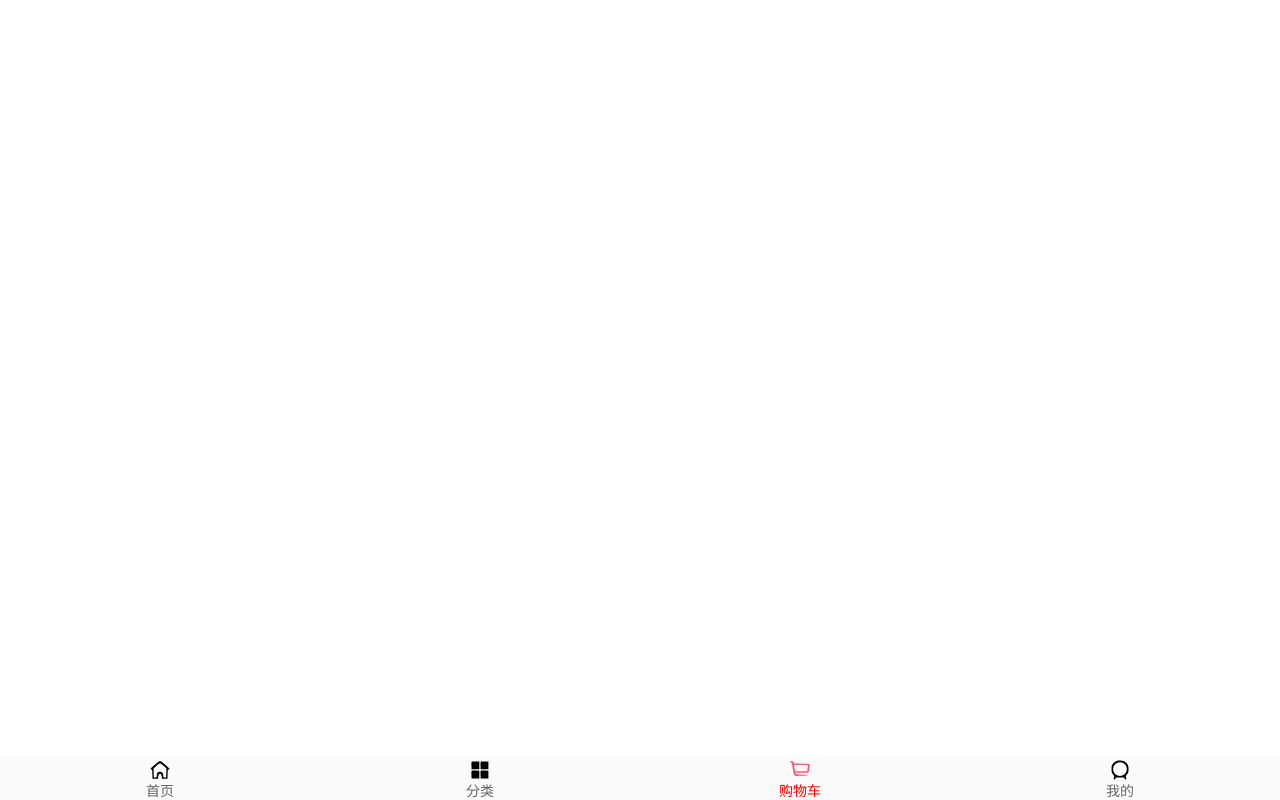
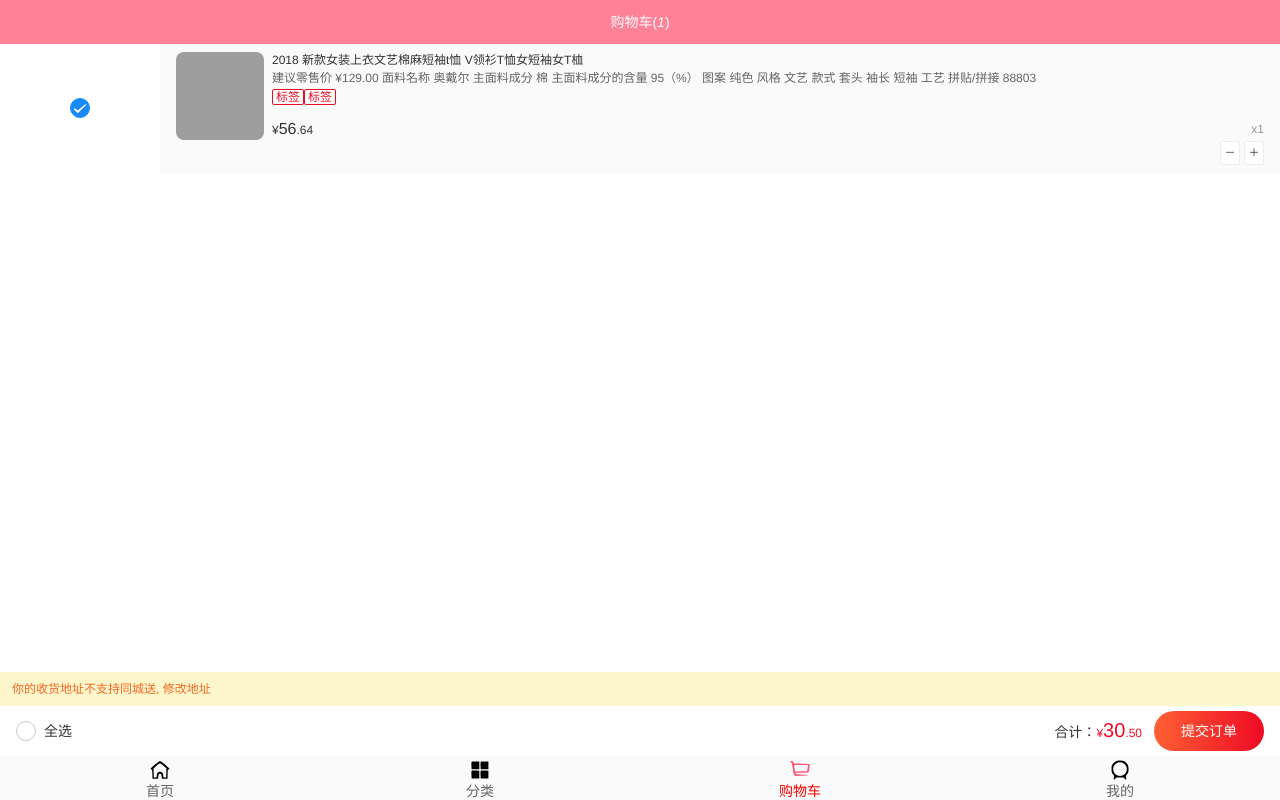
Before and after one commit to pwlongy/shopmall, a Vue app: page /#/shopcart in a window 1280 px wide. Built offline with nearby package versions, Linux system fonts and the light colour scheme; grey boxes are pictures that could not be loaded.

Commit message:
购物车基本样式已完成

```diff
--- a/src/components/common/scroll/Scroll.vue
+++ b/src/components/common/scroll/Scroll.vue
@@ -56,4 +56,7 @@
 </script>
 
 <style lang="scss" scoped>
+  .content{
+    min-height: 100%;
+  }
 </style>
--- a/src/store/modules/cart.js
+++ b/src/store/modules/cart.js
@@ -1,7 +1,17 @@
 const cart = {
   namespaced: true,
   state: {
-    CartList: []
+    CartList: [
+      {
+        image:"//s11.mogucdn.com/p2/170301/106341701_4kfgdd3001475k8h1l365al2k5ed6_640x960.jpg",
+        title:"2018 新款女装上衣文艺棉麻短袖t恤 V领衫T恤女短袖女T桖",
+        desc:"建议零售价\t¥129.00\t\n面料名称\t奥戴尔\t主面料成分\t棉\t主面料成分的含量\t95（%）\n图案\t纯色\t风格\t文艺\n款式\t套头\t袖长\t短袖\t工艺\t拼贴/拼接 88803",
+        price:"56.64",
+        iid:"1jw0sr2",
+        count:1,
+        itemChecked:true,
+      }
+    ]
   },
   getters: {
 
@@ -17,19 +27,24 @@ const cart = {
     }
   },
   actions: {
+    // 添加商品到 vuex
     addCart(content, playload){
       console.log(content.state.CartList)
       let oldProduct = content.state.CartList.find(item => {
         return item.iid == playload.iid
       })
-      console.log(oldProduct)
       if(oldProduct){
         content.commit("addCount",oldProduct)
       }else{
         playload.count = 1
+        playload.itemChecked = true
         content.commit("addToCart",playload)
       }
-    }
+    },
+
+    // changeChecked(content) {
+
+    // }
   }
 }
 export default cart
--- a/src/views/shopcart/shopcart.vue
+++ b/src/views/shopcart/shopcart.vue
@@ -1,13 +1,56 @@
 <template>
-  <div></div>
+  <div class="shopcart">
+    <!-- 导航 -->
+    <navbar>
+      <div slot="center">购物车(<i v-text="CartList.length"></i>)</div>
+    </navbar>
+
+    <!-- 购物车信息 -->
+    <scroll class="scroll" ref="scroll">
+      <cart></cart>
+    </scroll>
+    <!-- 提交订单 -->
+     <submitBar class="submitBar"></submitBar>
+  </div>
 </template>
 
 <script>
+
+import {mapState} from "vuex"
+
+const navbar = () => import("components/common/navbar/Navbar.vue")
+const cart = () => import("./shopcartChild/cart.vue")
+const submitBar = () => import("./shopcartChild/submitBar.vue")
+
+import scroll from "components/common/scroll/Scroll.vue"
 export default {
+  components: {
+    navbar,
+    scroll,
+    cart,
+    submitBar,
+  },
+  computed: {
+    ...mapState("cart",['CartList'])
+  },
+  activated () {
+    this.$refs.scroll.scroll.refresh()
+  }
+}
 
-}
 </script>
 
 <style lang="scss" scoped>
-
+  .shopcart{
+    height: 100%;
+    .scroll{
+      height: calc(100% - 44px - 44px - 84px);
+      overflow: hidden;
+    }
+     ::v-deep .submitBar{
+        .van-submit-bar{
+          bottom: 44px
+        }
+      }
+  }
 </style>
--- /dev/null
+++ b/src/views/shopcart/shopcartChild/cart.vue
@@ -0,0 +1,114 @@
+<template>
+  <div class="cart">
+    <van-swipe-cell
+      v-for="(item, index) in CartList"
+      :key= "index"
+      class="SwipeCell">
+        <van-row
+          justify="center"
+          align= "center">
+          <van-col span="3" class="col">
+            <van-cell class="cell">
+              <checked :itemChecked="item.itemChecked"></checked>
+            </van-cell>
+          </van-col>
+          <van-col span="21">
+            <van-card
+              :num="item.count"
+              :price="item.price"
+              :desc="item.desc"
+              :title="item.title"
+              :thumb="item.image"
+            >
+              <template #tags>
+                <van-tag plain type="danger">标签</van-tag>
+                <van-tag plain type="danger">标签</van-tag>
+              </template>
+              <template #footer>
+                <van-button size="mini"><van-icon name="minus" /></van-button>
+                <van-button size="mini"><van-icon name="plus" /></van-button>
+              </template>
+            </van-card>
+
+            <template #right>
+              <van-button square text="删除" type="danger" class="delete-button" />
+            </template>
+
+          </van-col>
+        </van-row>
+
+    </van-swipe-cell>
+  </div>
+</template>
+
+<script>
+import {mapActions, mapState} from "vuex"
+
+import {
+  Button,
+  Card,
+  Tag,
+  Icon,
+  SwipeCell,
+  Row,
+  Col,
+  Cell,
+  Checkbox
+} from "vant"
+
+import checked from "./checked.vue"
+export default {
+    data () {
+      return {
+        checked: false,
+        itemChecked: true
+      }
+    },
+    components: {
+      [Card.name]: Card,
+      [Button.name]: Button,
+      [Tag.name]: Tag,
+      [Icon.name]: Icon,
+      [SwipeCell.name]: SwipeCell,
+      [Cell.name]: Cell,
+      [Row.name]: Row,
+      [Col.name]: Col,
+      [Checkbox.name]: Checkbox,
+      checked
+    },
+    computed: {
+      ...mapState("cart",["CartList"])
+    },
+
+    methods: {
+      ...mapActions("cart",[]),
+      // 修改选中属性
+      changeChecked() {
+
+      }
+    },
+
+
+}
+</script>
+
+<style lang="scss" scoped>
+  .delete-button {
+    height: 100%;
+  }
+  .SwipeCell{
+    margin-bottom: 5px;
+  }
+  .col{
+    height: 128px;
+    ::v-deep .cell{
+      height: 100%;
+      padding: 0;
+      .van-cell__value{
+        display: flex;
+        justify-content: center;
+      }
+    }
+  }
+
+</style>
--- /dev/null
+++ b/src/views/shopcart/shopcartChild/checked.vue
@@ -0,0 +1,33 @@
+<template>
+  <van-checkbox v-model="checked" />
+</template>
+
+<script>
+import {
+  Checkbox
+} from "vant"
+export default {
+  components: {
+    [Checkbox.name]: Checkbox
+  },
+  props: {
+    itemChecked: {
+      type: Boolean
+    }
+  },
+  mounted () {
+    this.checked = this.itemChecked
+    console.log(this.checked)
+  },
+  data () {
+    return {
+      checked: null
+    }
+  },
+
+}
+</script>
+
+<style lang="scss" scoped>
+
+</style>
--- /dev/null
+++ b/src/views/shopcart/shopcartChild/submitBar.vue
@@ -0,0 +1,44 @@
+<template>
+  <div class="submitBar">
+    <van-submit-bar :price="3050" button-text="提交订单" @submit="onSubmit">
+      <van-checkbox v-model="checked">全选</van-checkbox>
+      <template #tip>
+        你的收货地址不支持同城送, <span @click="onClickEditAddress">修改地址</span>
+      </template>
+    </van-submit-bar>
+  </div>
+</template>
+
+<script>
+import {
+  Checkbox,
+  SubmitBar
+} from "vant"
+export default {
+  components: {
+    [SubmitBar.name]: SubmitBar,
+    [Checkbox.name]: Checkbox
+  },
+  data () {
+    return {
+      checked: false
+    }
+  },
+  methods: {
+    // 修改地址
+    onClickEditAddress(){
+
+    },
+    // 提交订单
+    onSubmit(){
+
+    }
+  }
+}
+</script>
+
+<style lang="scss" scoped>
+  .submitBar{
+
+  }
+</style>
```
